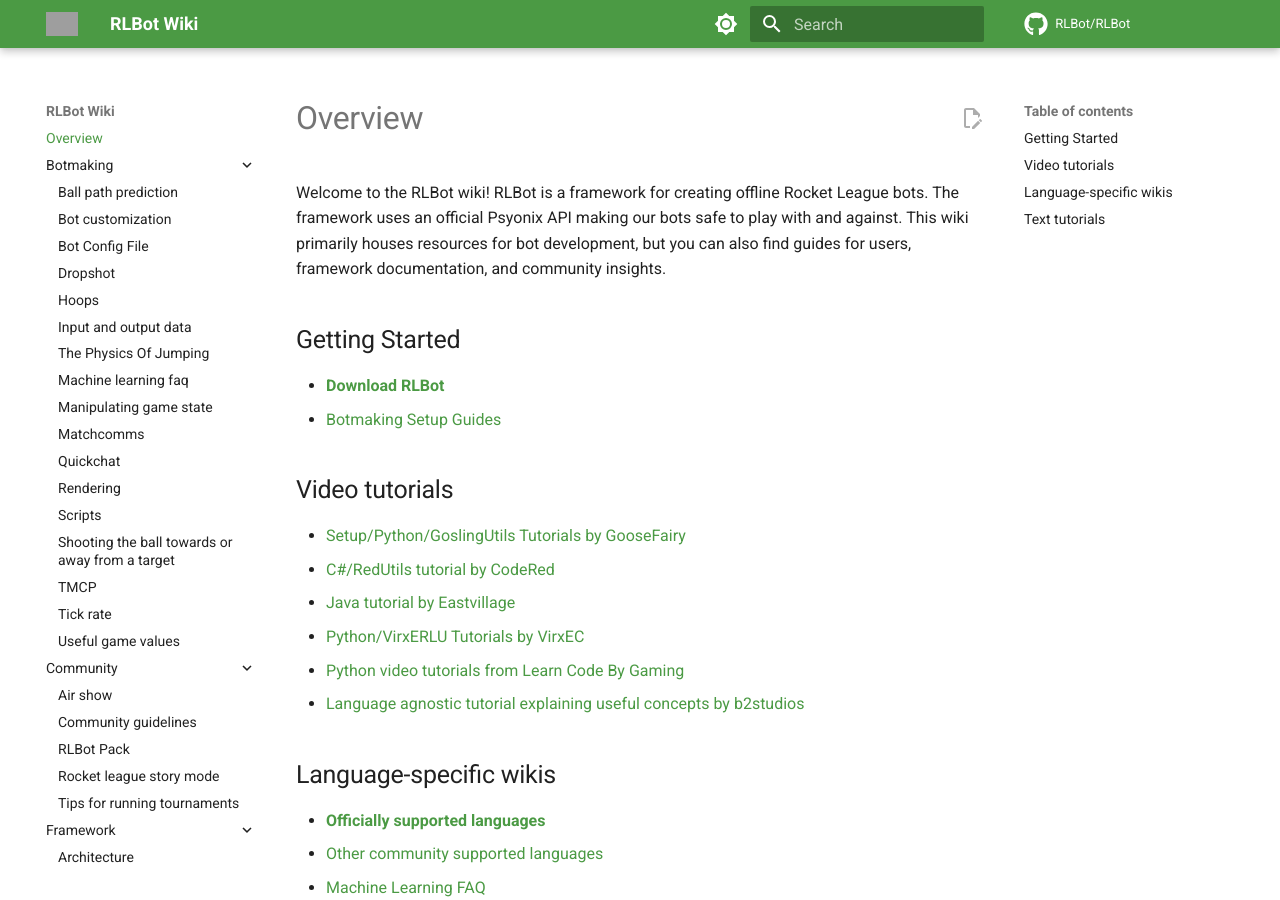
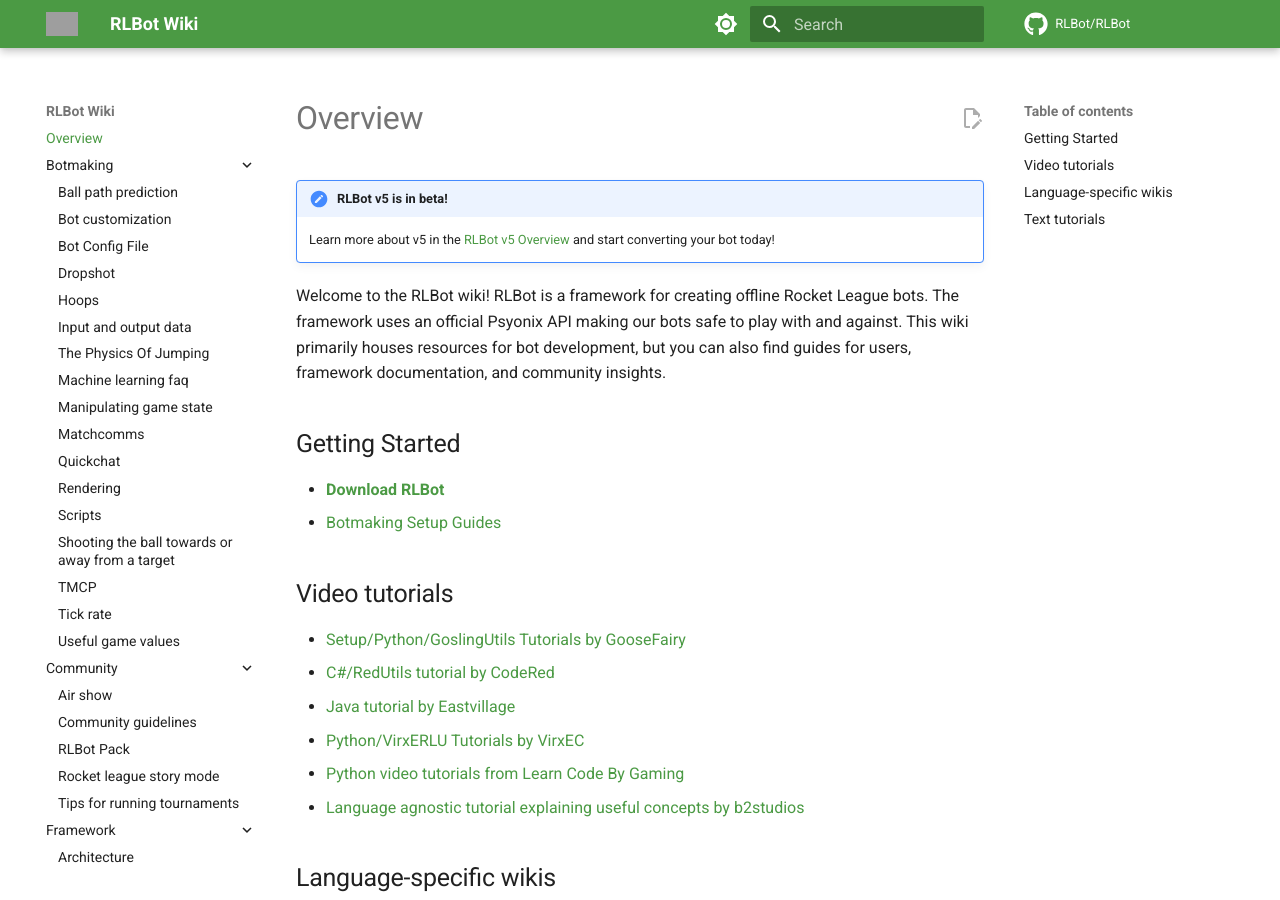
Before and after one commit to RLBot/wiki, an MkDocs documentation site: the page built from docs/index.md, in a window 1280 px wide and 900 px high. Built offline with MkDocs 1.6.1 and Material for MkDocs 9.7.7, drawn with Linux system fonts in a browser that asks for light colours; comment, search, counter and statistics services are not loaded; grey boxes are pictures that could not be loaded.

Commit message:
Add admonition to front page

```diff
--- a/docs/index.md
+++ b/docs/index.md
@@ -1,4 +1,7 @@
 # Overview
+
+!!! note "RLBot v5 is in beta!"
+	Learn more about v5 in the [RLBot v5 Overview](/framework/v5) and start converting your bot today!
 
 Welcome to the RLBot wiki!
 RLBot is a framework for creating offline Rocket League bots.
```
